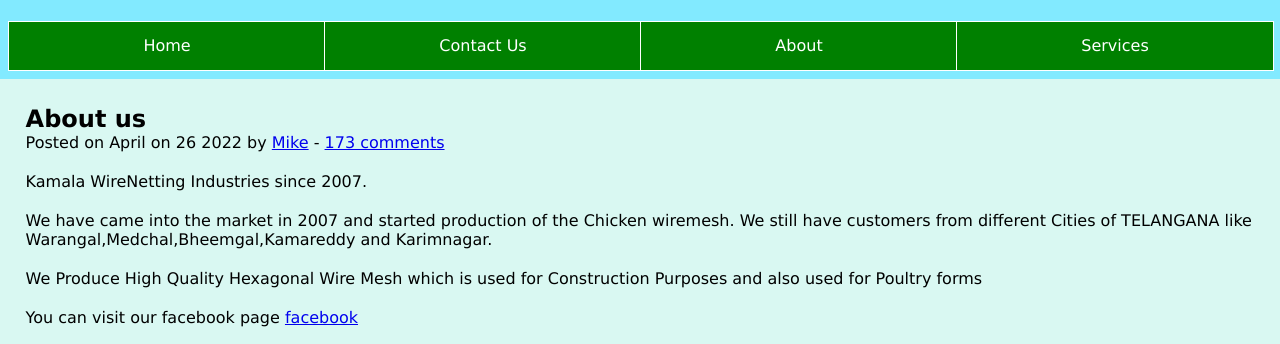
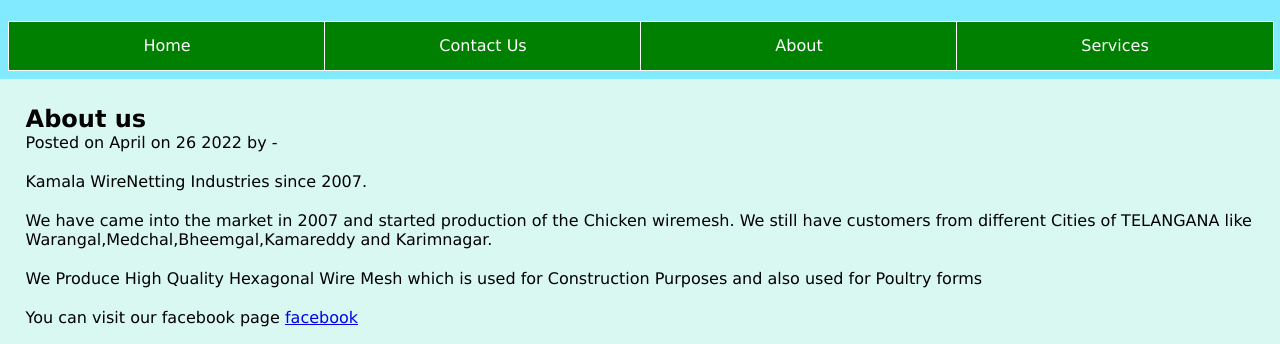
Before and after one commit to rohithjakkani/kamala_industries, a plain HTML site: page index2.html in a window 1280 px wide. Shown: the part 349-693 px from the top of the page. Drawn offline with Linux system fonts and the light colour scheme.

Commit message:
Update index2.html

```diff
--- a/index2.html
+++ b/index2.html
@@ -150,7 +150,7 @@
           <article>
                <header id="about">
                     <h2>About us</h2>
-                    <p>Posted on <time datetime="2022">April on 26 2022</time> by <a href="#">Mike</a> - <a href="#comments">173 comments</a></p>
+                    <p>Posted on <time datetime="2022">April on 26 2022</time> by <a href="#"></a> - <a href="#comments"></a></p>
                </header>
 
                <p>
```
